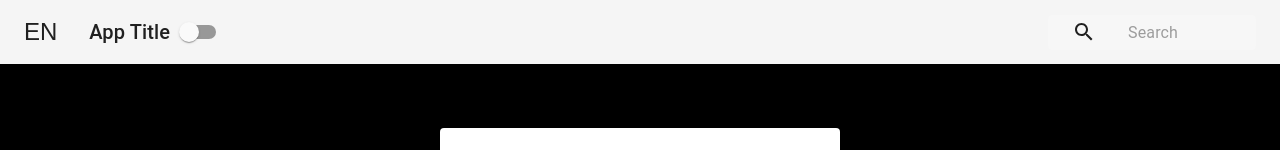
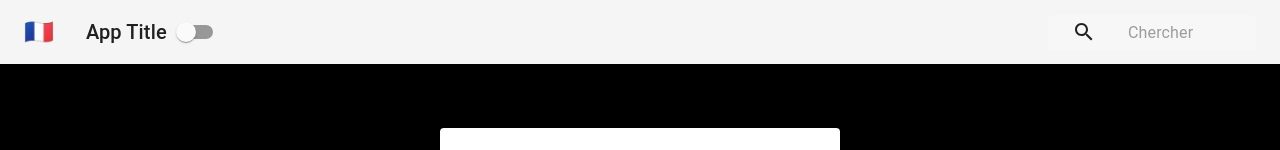
Before and after one commit to rafiurrafi/react-bootcamp, a React (Create React App) app: page / in a window 1280 px wide. Shown: the top 150 px of the page. Built offline with nearby package versions, Linux system fonts and the light colour scheme.

Commit message:
added languagecontext in navbar

```diff
--- a/src/navbar.jsx
+++ b/src/navbar.jsx
@@ -11,21 +11,22 @@ import Typography from "@material-ui/core/Typography";
 import InputBase from "@material-ui/core/InputBase";
 import Switch from "@material-ui/core/Switch";
 import SearchIcon from "@material-ui/icons/Search";
+import { LanguageContext } from "./contexts/LanguageContext";
 
-// const languageContent = {
-//   EN: {
-//     search: "Search",
-//     flag: "🇬🇧",
-//   },
-//   FR: {
-//     search: "Chercher",
-//     flag: "🇫🇷",
-//   },
-//   SP: {
-//     search: "Buscar",
-//     flag: "🇪🇸",
-//   },
-// };
+const languageContent = {
+  EN: {
+    search: "Search",
+    flag: "Gb",
+  },
+  FR: {
+    search: "Chercher",
+    flag: "🇫🇷",
+  },
+  SP: {
+    search: "Buscar",
+    flag: "🇪🇸",
+  },
+};
 
 class Navbar extends Component {
   static contextType = ThemeContext;
@@ -33,18 +34,27 @@ class Navbar extends Component {
     const { classes } = this.props;
     const { isDarkMode, onThemeChange } = this.context;
     return (
+      <LanguageContext.Consumer>
+        {(value) => (
           <div className={classes.root}>
-        <AppBar position="static" color={isDarkMode ? "default" : "primary"}>
+            <AppBar
+              position="static"
+              color={isDarkMode ? "default" : "primary"}
+            >
               <Toolbar>
                 {/* FLAG */}
                 <IconButton className={classes.menuButton} color="inherit">
                   <span role="img" aria-label="French Flag">
-                EN
+                    {languageContent[value.language].flag}
                   </span>
                 </IconButton>
 
                 {/* TITLE */}
-            <Typography className={classes.title} variant="h6" color="inherit">
+                <Typography
+                  className={classes.title}
+                  variant="h6"
+                  color="inherit"
+                >
                   App Title
                 </Typography>
 
@@ -59,13 +69,18 @@ class Navbar extends Component {
                     <SearchIcon />
                   </div>
                   <InputBase
-                placeholder="Search"
-                classes={{ root: classes.inputRoot, input: classes.inputInput }}
+                    placeholder={languageContent[value.language].search}
+                    classes={{
+                      root: classes.inputRoot,
+                      input: classes.inputInput,
+                    }}
                   />
                 </div>
               </Toolbar>
             </AppBar>
           </div>
+        )}
+      </LanguageContext.Consumer>
     );
   }
 }
```
Lines whose indentation alone changed are shown as unchanged.
